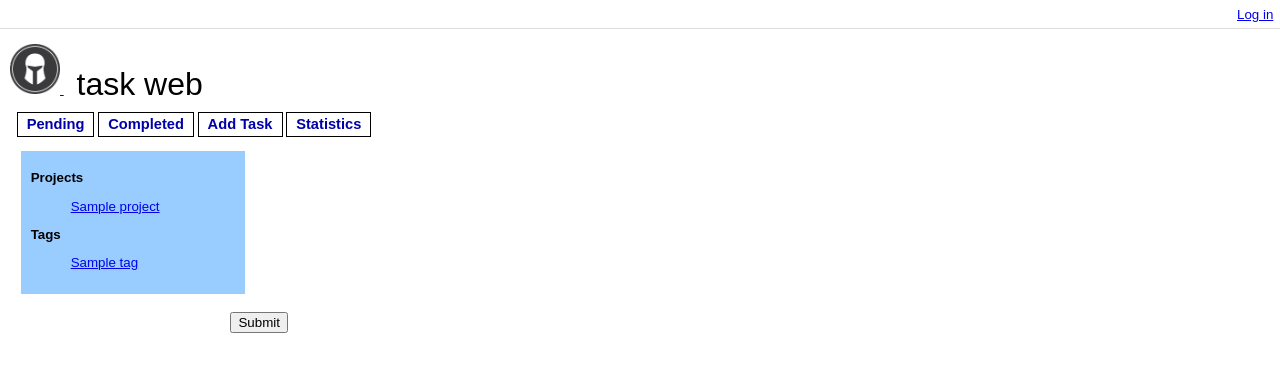
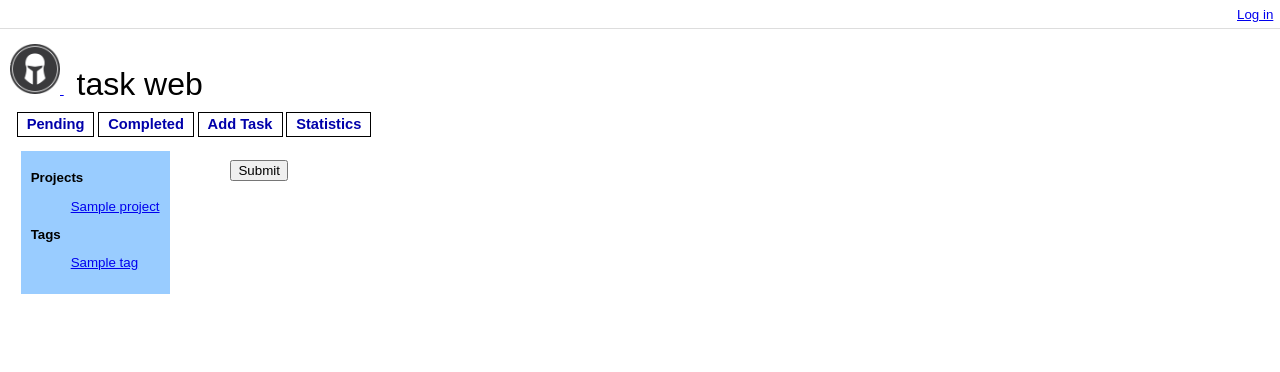
Before and after one commit to campbellr/taskweb, a Django app: template django_task/templates/task/add.html in a window 1280 px wide. Shown: the top 372 px of the page. Run offline with Django 3.2, Linux system fonts and the light colour scheme; the template is opened without the code that fills it: most values are stand-ins (such as "Sample title", 1, 10 or a date in 2020); some libraries are stand-ins or nearby versions.

Commit message:
Removed sidebar width in CSS

```diff
--- a/django_task/static/task/css/common.css
+++ b/django_task/static/task/css/common.css
@@ -81,7 +81,7 @@ h1 {
     float: left;
     background-color: #99CCFF;
     display: inline;
-    width: 20%;
+    /* width: 20%; */
 }
 
 #projects-list {
```
